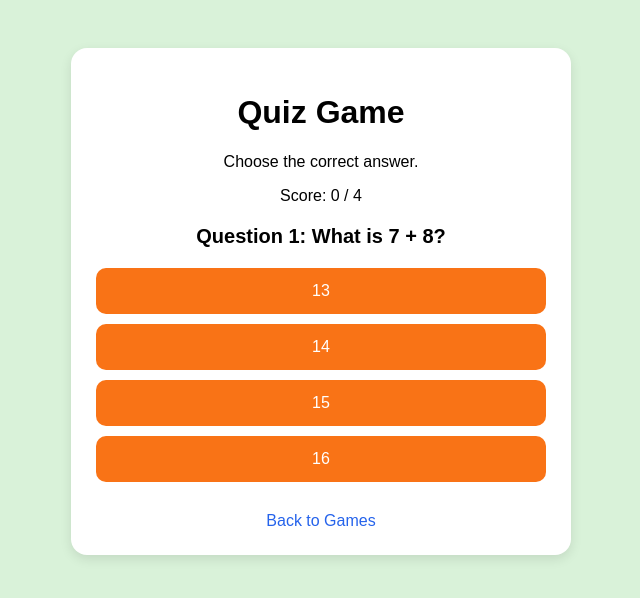
After one commit to paulfelixferns-rgb/guess-games, a FastAPI app: page /quiz in a window 1280 px wide. The commit adds this page. Shown: the top 598 px of the page, without its empty margins (319-959 px from the left). Run offline with FastAPI, Linux system fonts and the light colour scheme.

Commit message:
Add files via upload

```diff
--- /dev/null
+++ b/templates/quiz.html
@@ -0,0 +1,76 @@
+<!DOCTYPE html>
+<html>
+<head>
+    <title>Quiz Game</title>
+    <style>
+        body {
+            font-family: Arial, sans-serif;
+            background: #d9f2d9;
+            text-align: center;
+            padding: 40px;
+        }
+        .card {
+            background: white;
+            padding: 25px;
+            border-radius: 16px;
+            box-shadow: 0 4px 12px rgba(0,0,0,0.1);
+            max-width: 450px;
+            margin: auto;
+        }
+        .question {
+            font-size: 20px;
+            font-weight: bold;
+            margin: 20px 0;
+        }
+        button {
+            display: block;
+            width: 100%;
+            padding: 14px;
+            margin: 10px 0;
+            font-size: 16px;
+            border: none;
+            border-radius: 10px;
+            background: #f97316;
+            color: white;
+            cursor: pointer;
+        }
+        .green {
+            background: #16a34a;
+        }
+        .back {
+            display: inline-block;
+            margin-top: 20px;
+            color: #2563eb;
+            text-decoration: none;
+        }
+    </style>
+</head>
+<body>
+    <div class="card">
+        <h1>Quiz Game</h1>
+
+        <p>{{ quiz_message }}</p>
+        <p>Score: {{ quiz_score }} / {{ total_questions }}</p>
+
+        {% if quiz_finished %}
+            <form action="/quiz/reset" method="post">
+                <button class="green">Play Again</button>
+            </form>
+        {% else %}
+            <p class="question">
+                Question {{ quiz_index + 1 }}: {{ question.question }}
+            </p>
+
+            <form action="/quiz/answer" method="post">
+                {% for option in question.options %}
+                    <button name="answer" value="{{ option }}">
+                        {{ option }}
+                    </button>
+                {% endfor %}
+            </form>
+        {% endif %}
+
+        <a class="back" href="/">Back to Games</a>
+    </div>
+</body>
+</html>
```
Also changed, not shown: templates/chess.html (+16 -13 lines).
